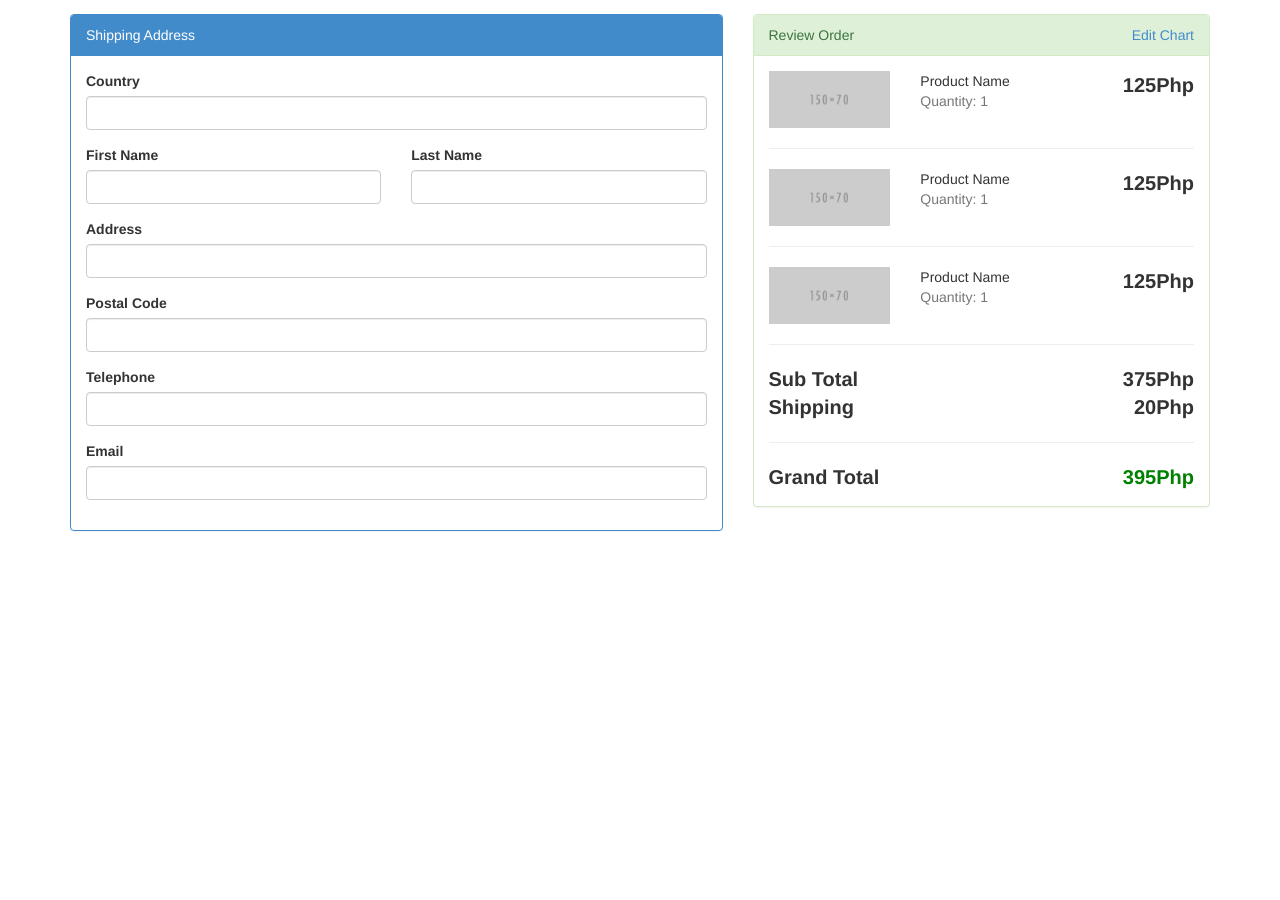
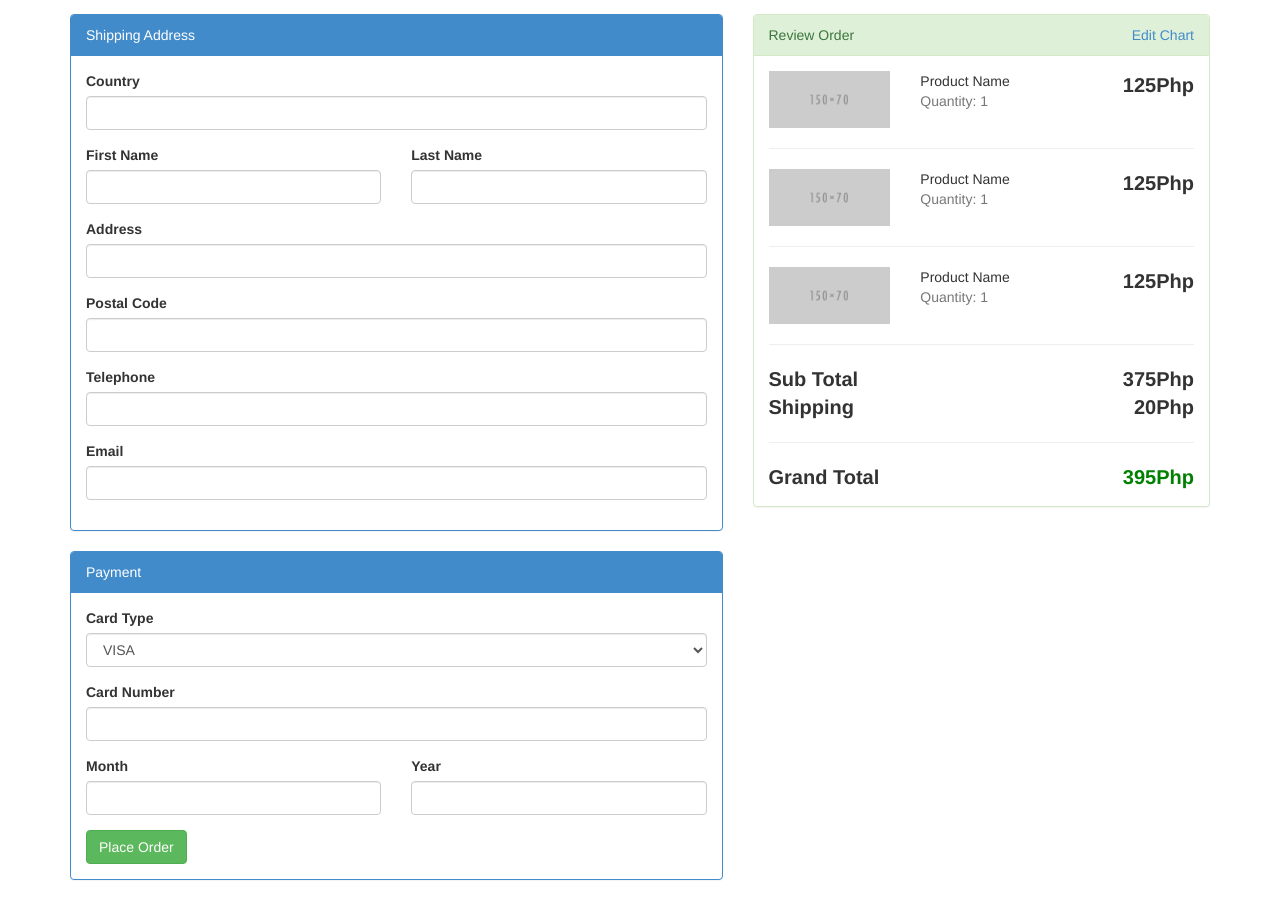
Before and after one commit to franzdimaapi/DressMyPC-UI, a plain HTML site: page checkout.html in a window 1280 px wide. Shown: the part 58-958 px from the top of the page. Before the commit the page ends 800 px from the top, so only its background shows below. Drawn offline with Linux system fonts and the light colour scheme.

Commit message:
Added Payment Section in Checkout

```diff
--- a/checkout.html
+++ b/checkout.html
@@ -142,7 +142,48 @@
           <!-- End Address Panel -->
 
           <!-- Payment -->
-
+          <div class="panel panel-primary">
+            <div class="panel-heading">Payment</div>
+            <div class="panel-body">
+              <form>
+                <div class="row">
+                  <div class="col-md-12 col-sm-12 col-xs-12">
+                    <div class="form-group">
+                      <label>Card Type</label>
+                      <select class="form-control">
+                        <option>VISA</option>
+                        <option>Master Card</option>
+                        <option>BDO</option>
+                      </select>
+                    </div>
+                  </div>
+                </div>
+                <div class="row">
+                  <div class="col-md-12 col-sm-12 col-xs-12">
+                    <div class="form-group">
+                      <label>Card Number</label>
+                      <input type="text" class="form-control">
+                    </div>
+                  </div>
+                </div>
+                <div class="row">
+                  <div class="col-md-6 col-sm-6 col-xs-12">
+                    <div class="form-group">
+                      <label>Month</label>
+                      <input type="text" class="form-control">
+                    </div>
+                  </div>
+                  <div class="col-md-6 col-sm-6 col-xs-12">
+                    <div class="form-group">
+                      <label>Year</label>
+                      <input type="text" class="form-control">
+                    </div>
+                  </div>
+                </div>
+                <button type="button" class="btn btn-success">Place Order</button>
+              </form>
+            </div>
+          </div>
           <!-- End Payment -->
         </div>
 
```
